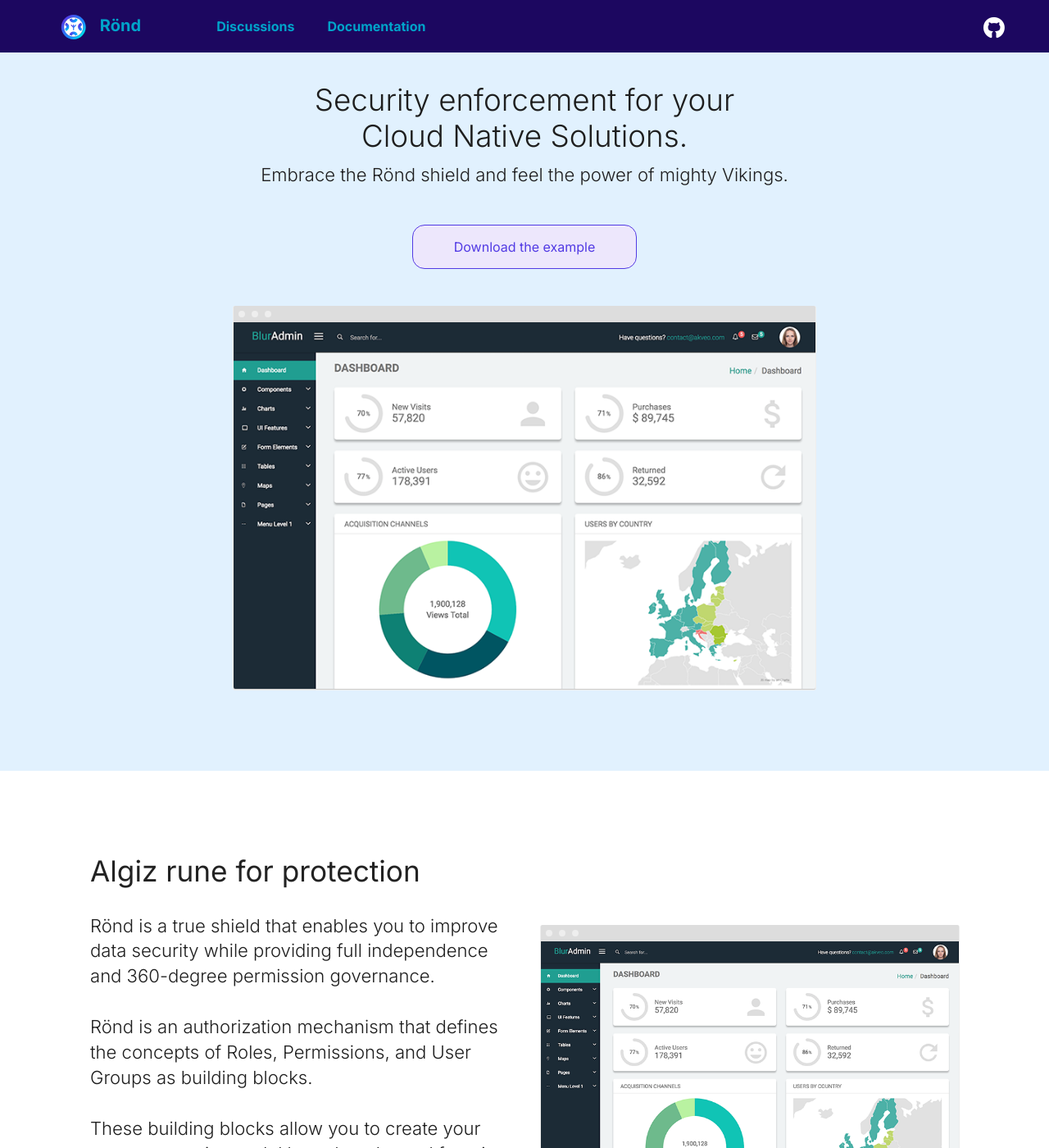
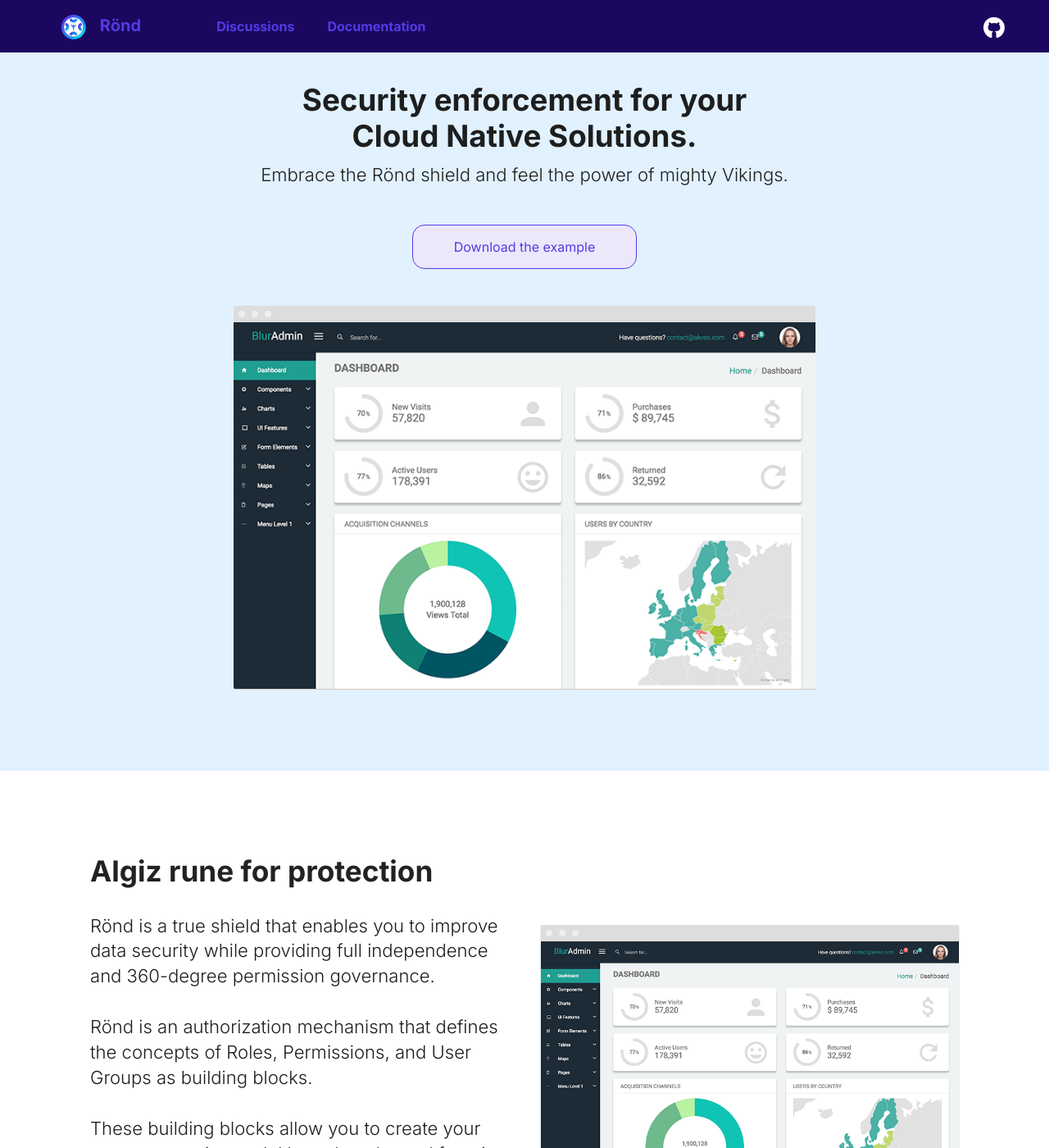
Before and after one commit to rond-authz/rond-authz.github.io, a Jekyll site: the page built from pages/index.md, in a window 1280 px wide and 1400 px high. Shown: the whole window at 82% size. Built offline with Jekyll 4.4.1, drawn with Linux system fonts in a browser that asks for light colours.

Commit message:
Update home.css

```diff
--- a/assets/css/home.css
+++ b/assets/css/home.css
@@ -14,7 +14,7 @@
 }
 
 a {
-    color: #00a4ca;
+   /* color: #00a4ca; */
     text-decoration: none;
 }
 
@@ -27,13 +27,13 @@
 }
 
 h1 {
-    font-weight: 300;
+    font-weight: 700;
     font-size: 2.3em;
     margin: 0;
 }
 
 h2 {
-    font-weight: 300;
+    font-weight: 500;
     font-size: 2.2em;
     margin: 0 0 30px 0;
 }
```
